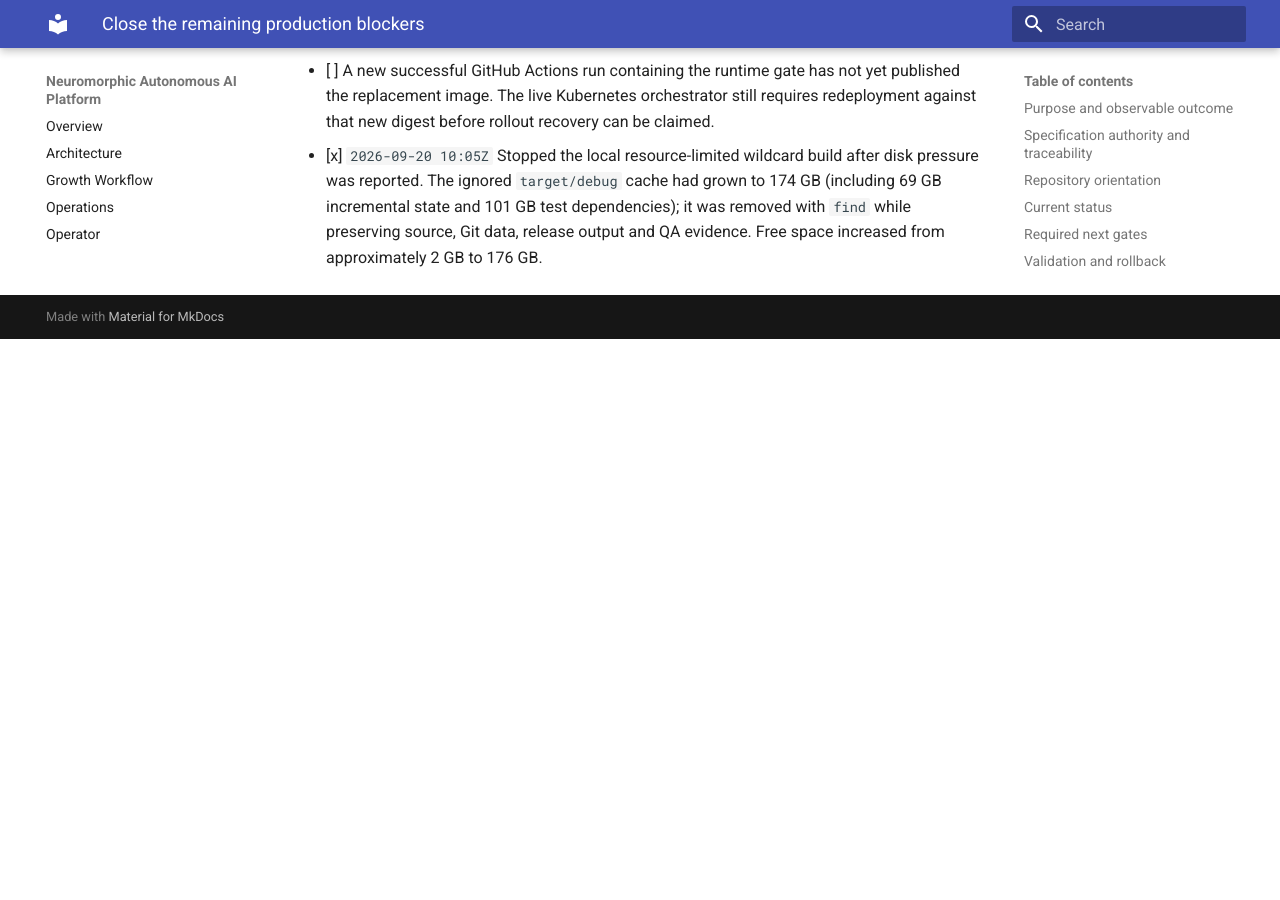
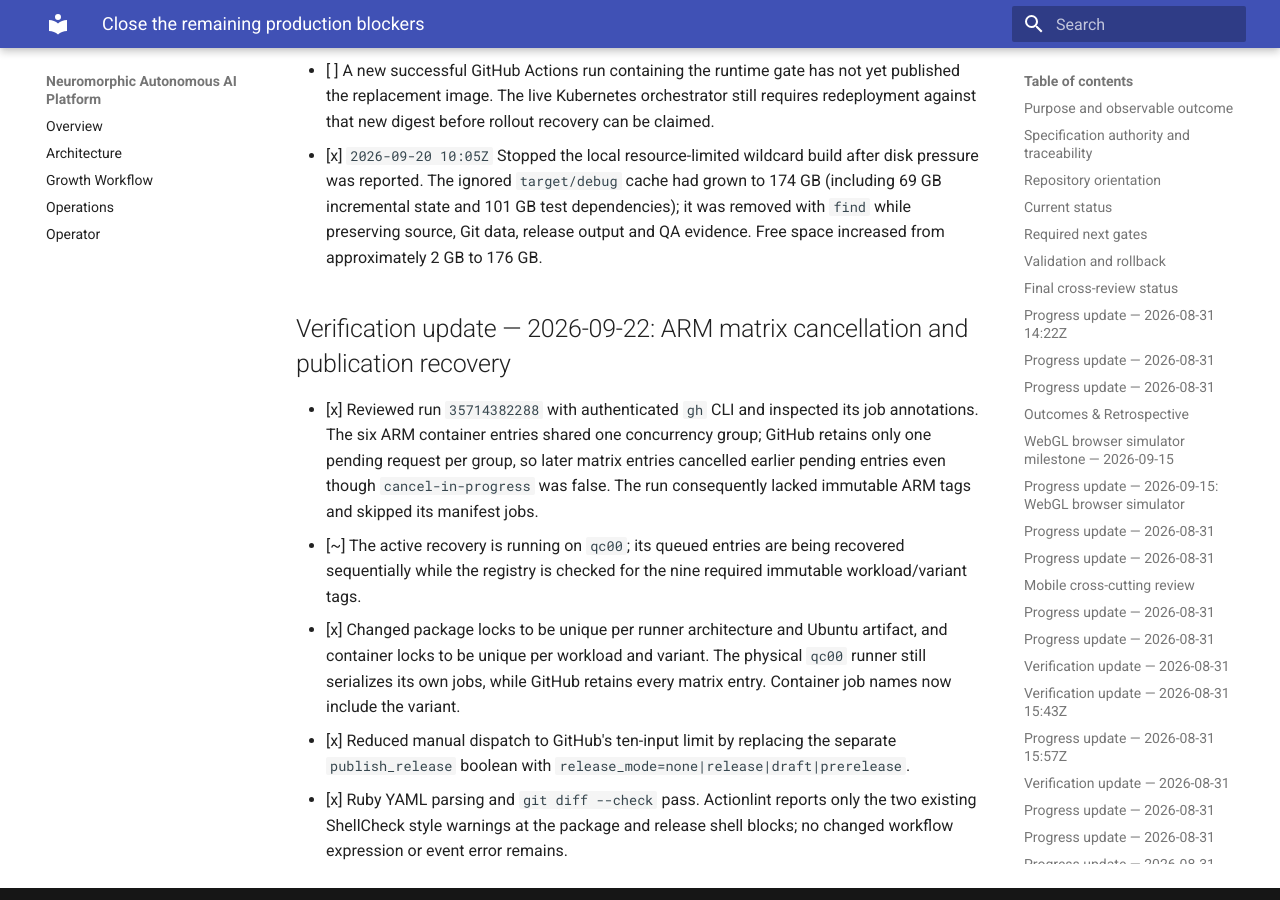
Before and after one commit to neuralmimicry/aarnn_rust, an MkDocs documentation site: the page built from docs/execplans/active-production-cross-review.md, in a window 1280 px wide and 900 px high, scrolled down 75822 px. Built offline with MkDocs 1.6.1 and Material for MkDocs 9.7.7, drawn with Linux system fonts in a browser that asks for light colours; before the commit the page ends 76161 px from its top, so only the background shows below that.

Commit message:
ci: retain all ARM container matrix jobs

```diff
--- a/docs/execplans/active-production-cross-review.md
+++ b/docs/execplans/active-production-cross-review.md
@@ -3073,3 +3073,23 @@
   174 GB (including 69 GB incremental state and 101 GB test dependencies); it
   was removed with `find` while preserving source, Git data, release output and
   QA evidence. Free space increased from approximately 2 GB to 176 GB.
+
+## Verification update — 2026-09-22: ARM matrix cancellation and publication recovery
+
+- [x] Reviewed run `35714382288` with authenticated `gh` CLI and inspected its
+  job annotations. The six ARM container entries shared one concurrency group;
+  GitHub retains only one pending request per group, so later matrix entries
+  cancelled earlier pending entries even though `cancel-in-progress` was false.
+  The run consequently lacked immutable ARM tags and skipped its manifest jobs.
+- [~] The active recovery is running on `qc00`; its queued entries are being
+  recovered sequentially while the registry is checked for the nine required
+  immutable workload/variant tags.
+- [x] Changed package locks to be unique per runner architecture and Ubuntu
+  artifact, and container locks to be unique per workload and variant. The
+  physical `qc00` runner still serializes its own jobs, while GitHub retains
+  every matrix entry. Container job names now include the variant.
+- [x] Reduced manual dispatch to GitHub's ten-input limit by replacing the
+  separate `publish_release` boolean with `release_mode=none|release|draft|prerelease`.
+- [x] Ruby YAML parsing and `git diff --check` pass. Actionlint reports only
+  the two existing ShellCheck style warnings at the package and release shell
+  blocks; no changed workflow expression or event error remains.
```
Also changed, not shown: 1 other file.
